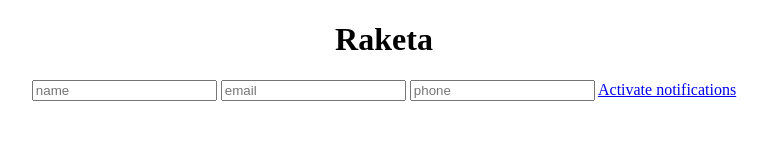
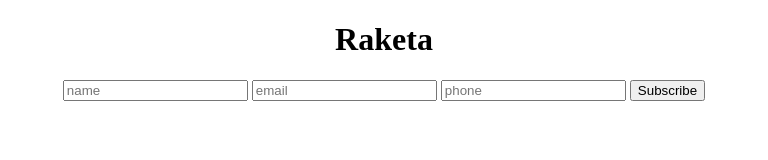
Before and after one commit to SendOleksandr/SendOleksandr.github.io, a plain HTML site: page index.html in a window 1280 px wide. Shown: the whole page, without its empty margins (256-1024 px from the left). Drawn offline with Linux system fonts and the light colour scheme.

Commit message:
Update index.html

```diff
--- a/index.html
+++ b/index.html
@@ -18,7 +18,7 @@
         <input class="sp_push_custom_data" type="text" name="name" placeholder="name">
         <input class="sp_push_custom_data" type="text" name="email" placeholder="email">
         <input class="sp_push_custom_data" type="phone" name="phone" placeholder="phone">
-        <a href="#" class="sp_notify_prompt">Activate notifications</a>
+        <input type=submit value="Subscribe" class="sp_notify_prompt">
 
     </p>
 
```
